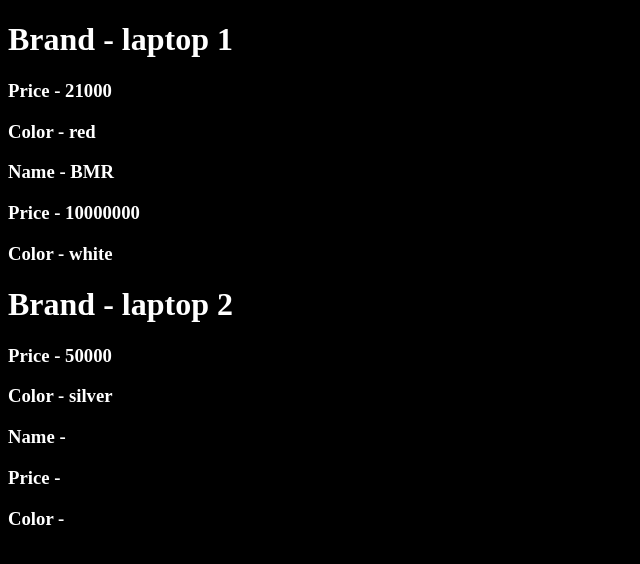
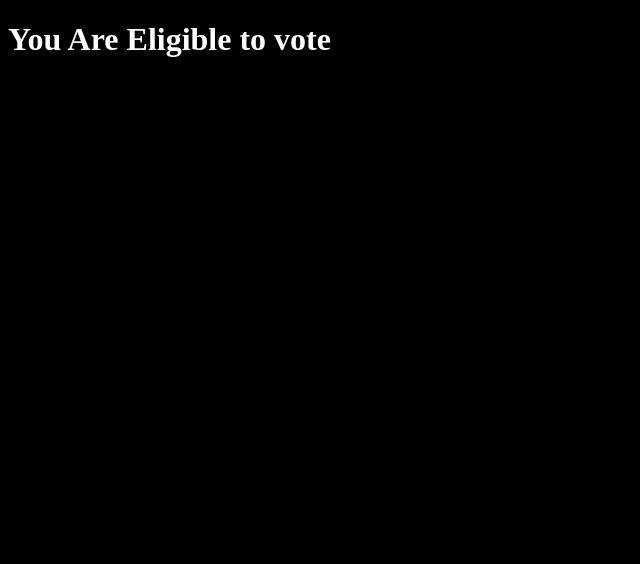
Before and after one commit to Rajan-4900/basics_React_learning, a React (Vite) app: page / in a window 1280 px wide. Shown: the top 564 px of the page, without its empty margins (0-640 px from the left). Built offline with nearby package versions, Linux system fonts and the light colour scheme.

Commit message:
created items.sjx and created the ternari oparatore

```diff
--- a/src/App.jsx
+++ b/src/App.jsx
@@ -1,5 +1,6 @@
 import React from 'react';
 import Product from "./components/Product";
+import Items from "./components/items";
 
 const App = () => {
 
@@ -11,9 +12,12 @@ const App = () => {
 
   return (
     <>
-    <Product name="laptop 1" price={21000} color="red"  data= {obj} />
-    <Product name="laptop 2" price={50000} color="silver" />
+    {/* <Product name="laptop 1" price={21000} color="red"  data= {obj} />
+    <Product name="laptop 2" price={50000} color="silver" /> */}
+
+    <Items />
     </>
+
   );
 };
 
--- /dev/null
+++ b/src/components/Items.jsx
@@ -0,0 +1,22 @@
+import React from 'react'
+
+const Items = () => {
+    const age = 20;
+    return (
+        <div>
+            {
+                (age >= 18) ? (
+                    <>
+                        <h1>You Are Eligible to vote</h1>
+                    </>
+                ) : (
+                    <>
+                        <h1>You Are Not Eligible to vote</h1>
+                    </>
+                )
+            }
+        </div>
+    )
+}
+
+export default Items
```
